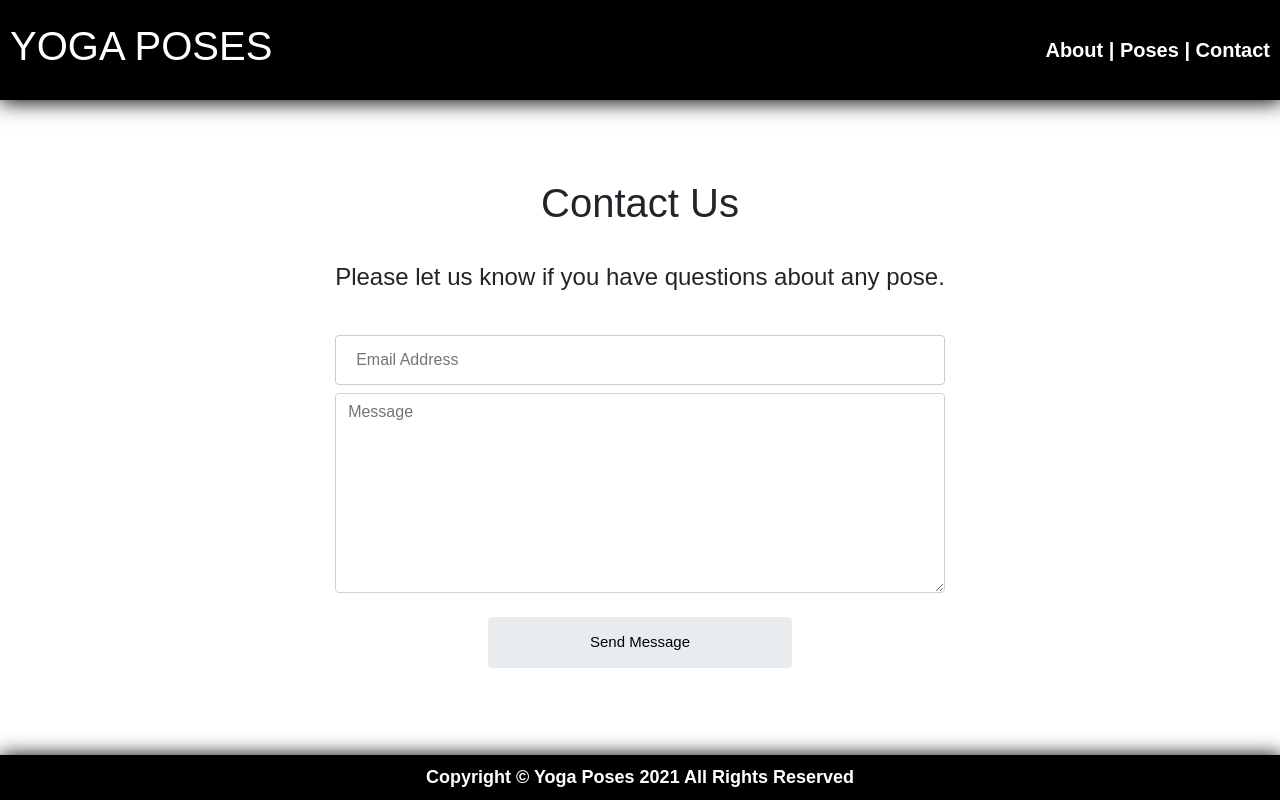
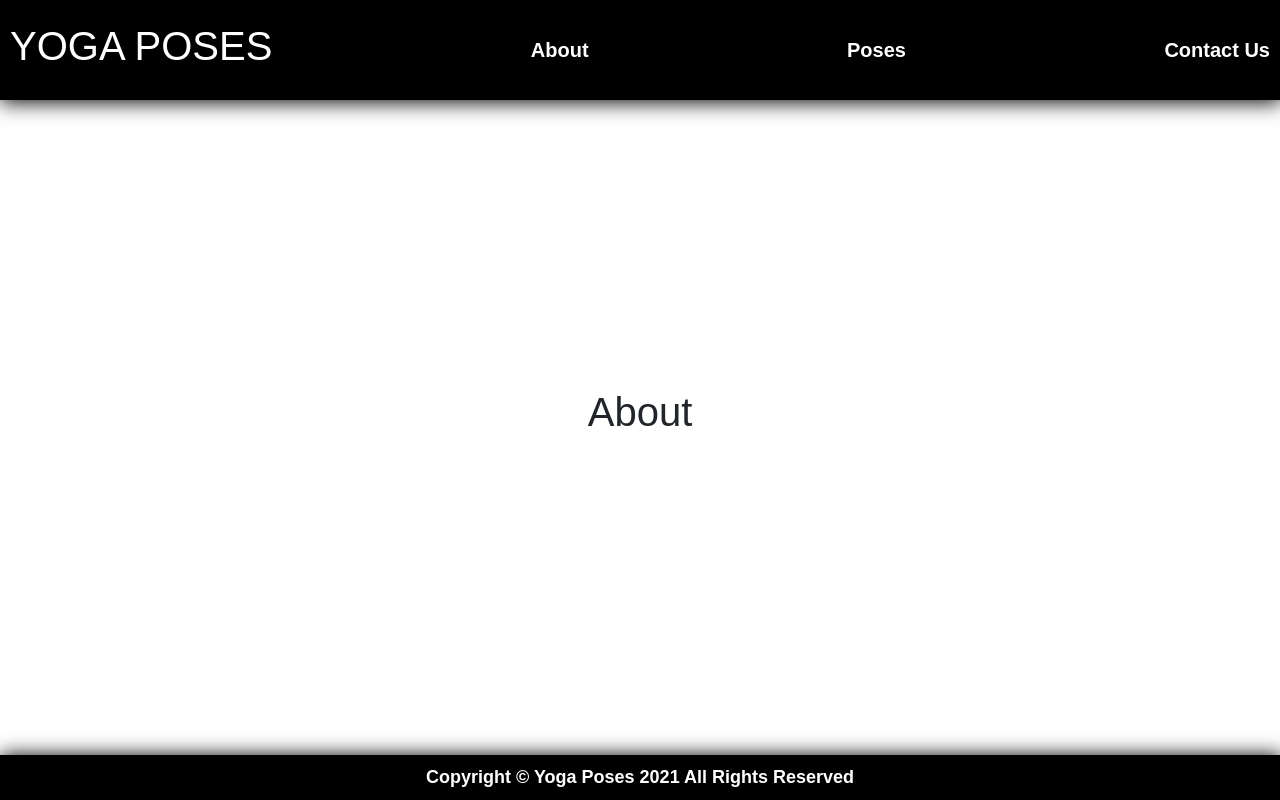
Before and after one commit to cabbycab/yoga_poses_frontend, a React (Create React App) app: page / in a window 1280 px wide. Built offline with nearby package versions, Linux system fonts and the light colour scheme.

Commit message:
added content to About Page and Poses Page and routed each page on App.js

```diff
--- a/src/App.js
+++ b/src/App.js
@@ -1,5 +1,7 @@
 import Header from "./components/Header/Header";
 import Footer from "./components/Footer/Footer";
+import AboutPage from "./pages/AboutPage/AboutPage";
+import PosesPage from "./pages/PosesPage/PosesPage";
 import ContactPage from "./pages/ContactPage/ContactPage";
 import "./App.css";
 import { Route, Switch, Redirect } from "react-router-dom";
@@ -9,7 +11,13 @@ function App() {
     <div className="App">
       <Header />
 
-      <ContactPage />
+      <Switch>
+        <Route exact path="/" render={(props) => <AboutPage />} />
+
+        <Route exact path="/poses" render={(props) => <PosesPage />} />
+
+        <Route exact path="/contact" render={(props) => <ContactPage />} />
+      </Switch>
 
       <Footer />
     </div>
--- a/src/components/Header/Header.js
+++ b/src/components/Header/Header.js
@@ -29,14 +29,12 @@ function Header(props) {
 
   return (
     <header id="Header">
-      {/* <Link to="/" className="home-link">
+      <Link to="/" className="home-link">
         <h1>YOGA POSES</h1>
-      </Link> */}
-      {/* <Link to="/newbrewery">About</Link>
-      <Link to="/newbrewery">Poses</Link>
-      <Link to="/newbrewery">Contact Us</Link> */}
-      <h1>YOGA POSES</h1>
-      About | Poses | Contact
+      </Link>
+      <Link to="/">About</Link>
+      <Link to="/poses">Poses</Link>
+      <Link to="/contact">Contact Us</Link>
     </header>
   );
 }
--- a/src/pages/AboutPage/AboutPage.js
+++ b/src/pages/AboutPage/AboutPage.js
@@ -0,0 +1,13 @@
+const AboutPage = (props) => {
+  return (
+    <main className="page">
+      <div>
+        <div>
+          <h1 className="name">About</h1> <br />
+        </div>
+      </div>
+    </main>
+  );
+};
+
+export default AboutPage;
--- a/src/pages/PosesPage/PosesPage.js
+++ b/src/pages/PosesPage/PosesPage.js
@@ -0,0 +1,13 @@
+const PosesPage = (props) => {
+  return (
+    <main className="page">
+      <div>
+        <div>
+          <h1 className="name">Poses</h1> <br />
+        </div>
+      </div>
+    </main>
+  );
+};
+
+export default PosesPage;
```
Also changed, not shown: 1 other file (tests, documents, lock files or other folders).
